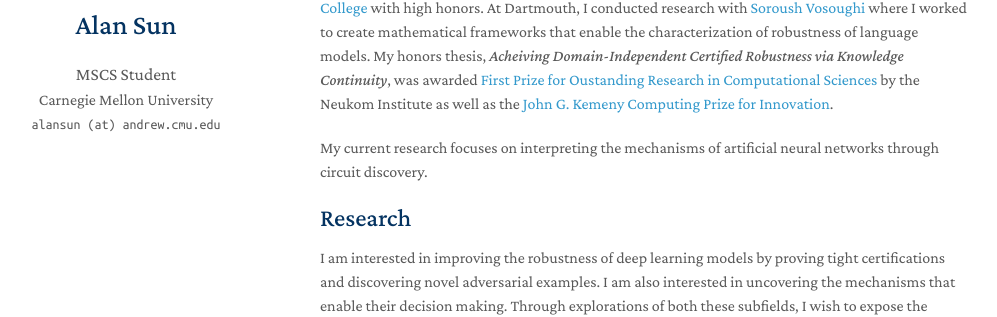
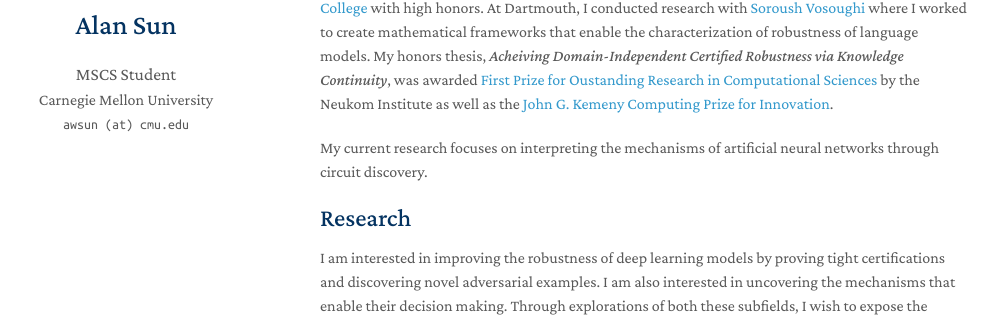
Before and after one commit to ethansun888/ethansun888.github.io, a Jekyll site: the page built from index.md, in a window 1280 px wide. Shown: the part 205-522 px from the top of the page, without its empty margins (150-1147 px from the left). Built offline with Jekyll 4.4.1, drawn with Linux system fonts in a browser that asks for light colours; nearby versions of some CDN libraries; a style sheet for code colours, icons or effects is not loaded; our own code applies the rules of GitHub Pages for plain Markdown files.

Commit message:
update email

```diff
--- a/_config.yml
+++ b/_config.yml
@@ -2,7 +2,7 @@
 title: Alan Sun
 position: MSCS Student
 affiliation: Carnegie Mellon University
-email: alansun (at) andrew.cmu.edu
+email: awsun (at) cmu.edu
 
 # Search Engine Optimization (SEO)
 # The following information is used to improve the website traffic from search engines, e.g., Google.
```
